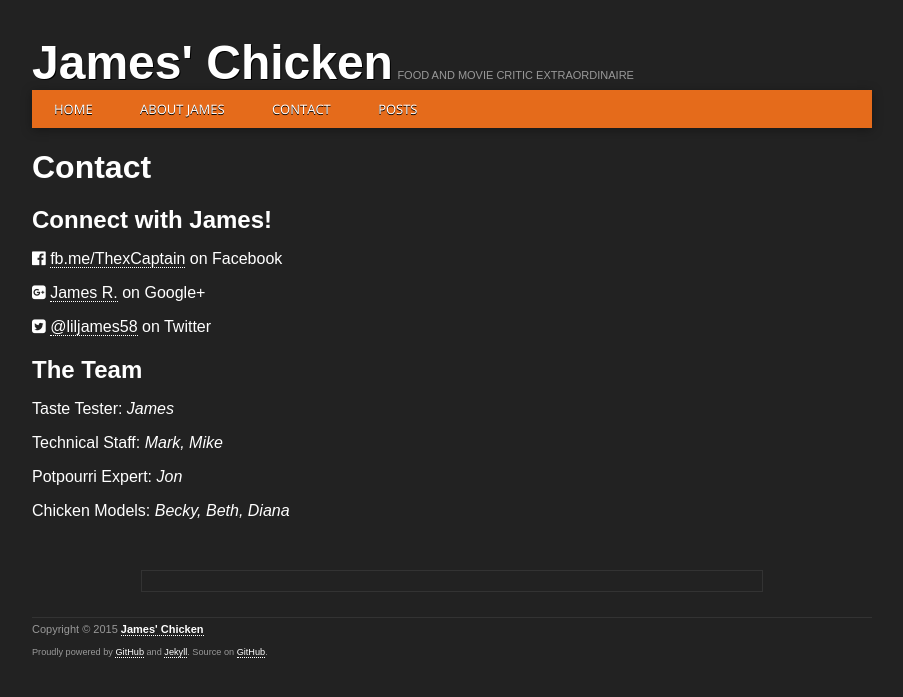
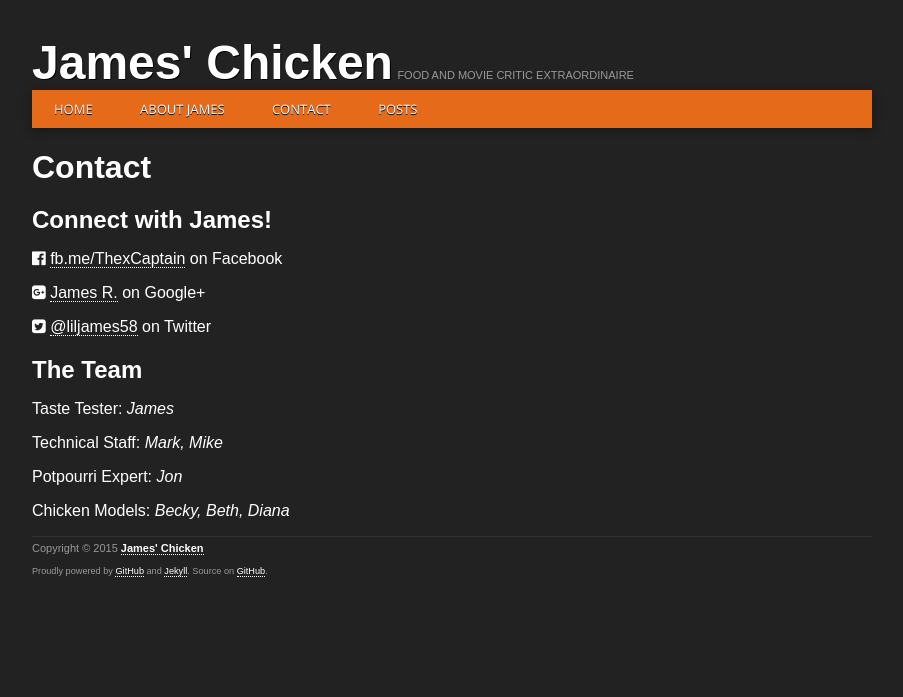
Before and after one commit to jameschicken/jameschicken.com, a Jekyll site: the page built from contact.md, in a window 1280 px wide. Shown: the top 697 px of the page, without its empty margins (188-1091 px from the left). Built offline with Jekyll 4.4.1, drawn with Linux system fonts in a browser that asks for light colours; nearby versions of some CDN libraries; some web fonts are replaced; comment, search, counter and statistics services are not loaded.

Commit message:
disable disqus for now

```diff
--- a/_config.yml
+++ b/_config.yml
@@ -1,3 +1,3 @@
 title: James' Chicken
 tagline: Food and Movie Critic Extraordinaire
-disqus_enabled: true
+disqus_enabled: false
```
